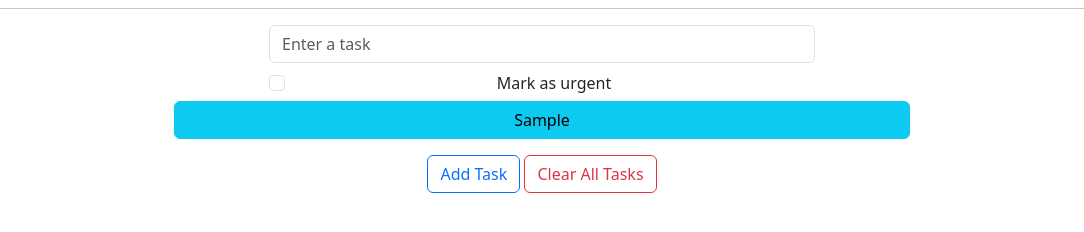
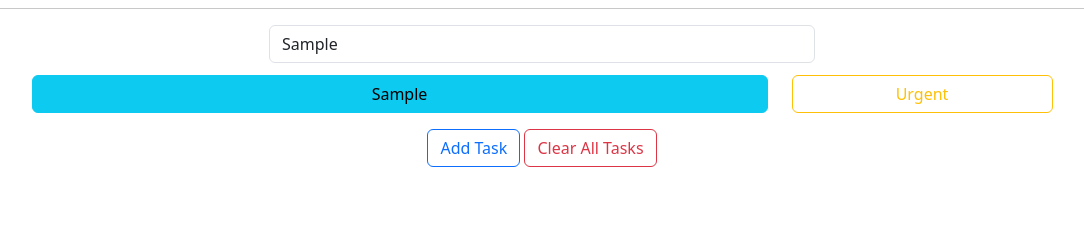
Before and after one commit to b3hold23/task-manager, a website: page index.html in a window 1280 px wide. Both pictures are taken after typing "Sample" into the empty fields and a click on the button "Add Task". Shown: the part 104-336 px from the top of the page, without its empty margins (98-1182 px from the left). Drawn offline with nearby package versions, Linux system fonts and the light colour scheme.

Commit message:
added urgent button, need to add function to button

```diff
--- a/assets/script.js
+++ b/assets/script.js
@@ -3,7 +3,7 @@ document.addEventListener("DOMContentLoaded", () => {
     const taskList = document.getElementById("taskList");
     const taskBtn = document.getElementById("taskBtn");
     const taskClear = document.getElementById("clearTskBtn");
-    const urgent = document.getElementById("urgentCheck");
+    const urgent = document.getElementById("urgentTask");
 
 
     //When the Add Task button is clicked, the task text is added to the list and saved to local storage
@@ -16,6 +16,7 @@ document.addEventListener("DOMContentLoaded", () => {
 
         addTask(taskText); //Runs the addTask function
         saveTask(taskText); //Runs the saveTask function
+        urgentTask(taskText); //Runs the urgentTask function
         taskInput.value = ""; //Clears the input field
 
     });
@@ -32,9 +33,15 @@ document.addEventListener("DOMContentLoaded", () => {
 
     const addTask = (taskText) => {
         const taskItem = document.createElement("button"); //creates Element
-        taskItem.classList.add("btn", "btn-info", "mt-1"); //adds class to the new element
+        taskItem.classList.add("btn", "btn-info", "mt-1",); //adds class to the new element
         taskItem.innerText = taskText; //Adds the task text to the new element
         taskList.appendChild(taskItem); //Adds the new element into the list with the id taskList
+
+
+        const urgentTask = document.createElement("button");
+        urgentTask.classList.add("btn", "btn-outline-warning", "mt-1");
+        urgentTask.innerText = "Urgent";
+        urgent.appendChild(urgentTask);
     }
 
     const  saveTask = (taskText) => {
@@ -55,6 +62,7 @@ document.addEventListener("DOMContentLoaded", () => {
         taskInput.value = ""; //Clears the input field
         localStorage.clear(); //Clears local storage
         taskList.remove(); //Clears the list
+        urgentTask.remove();
     });
 
     //When a task is clicked, it is marked as complete and changes color to green
--- a/index.html
+++ b/index.html
@@ -19,17 +19,15 @@
             <!-- Task Input Field -->
             <div class="col-md-6">
                 <input type="text" id="taskInput" class="form-control mb-2" placeholder="Enter a task">
-
-                <!-- Priority Checkbox -->
-                <div class="form-check">
-                    <input class="form-check-input" type="checkbox" id="urgentCheck">
-                    <label class="form-check-label" for="urgentCheck">Mark as urgent</label>
-                </div>
             </div>
 
             <!-- Task List -->
             <div class="col-md-8">
                 <ul class="list-group" id="taskList"></ul>
+            </div>
+
+            <div class="col-md-3">
+                <ul class="list-group" id="urgentTask"></ul>
             </div>
 
             <!-- Buttons -->
```
